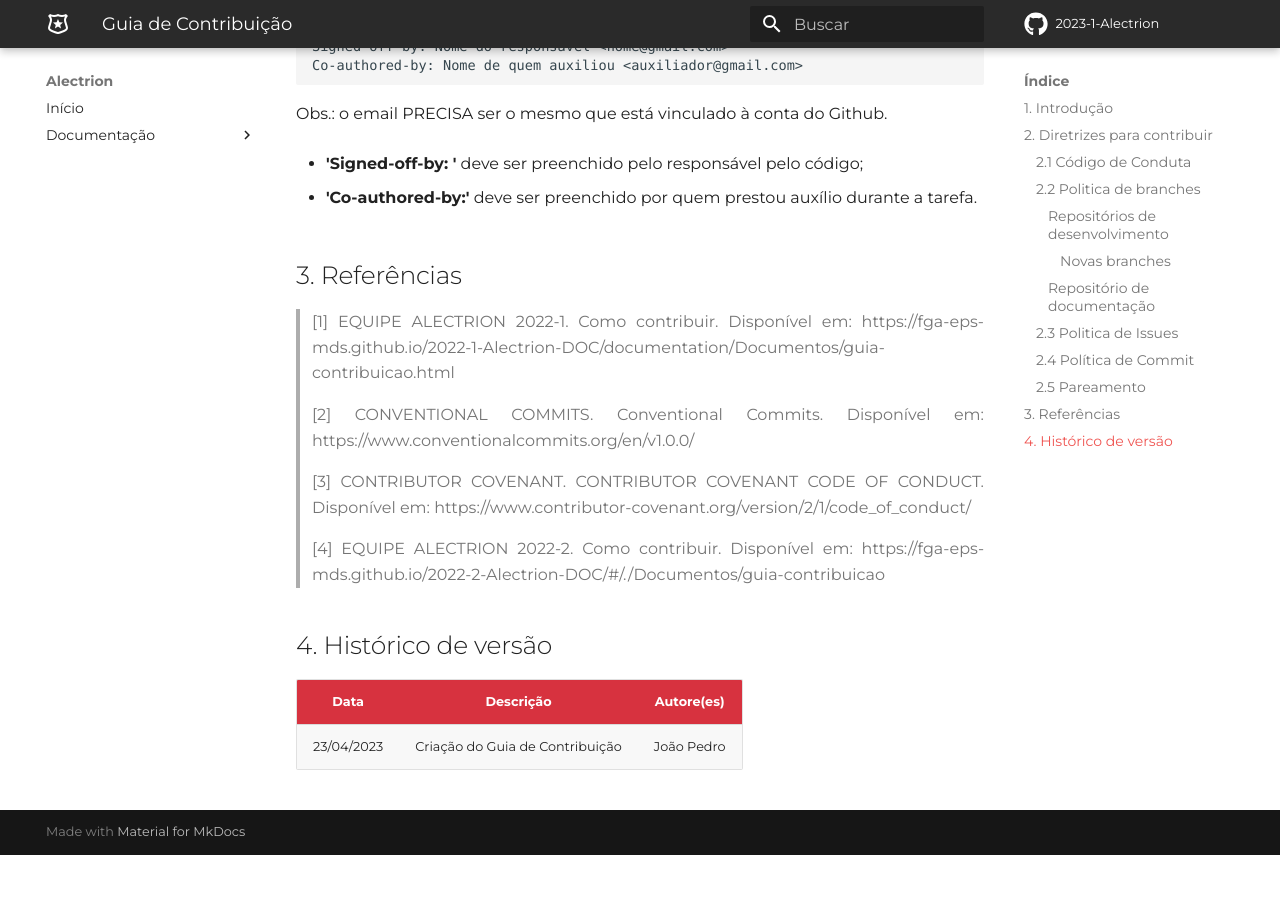
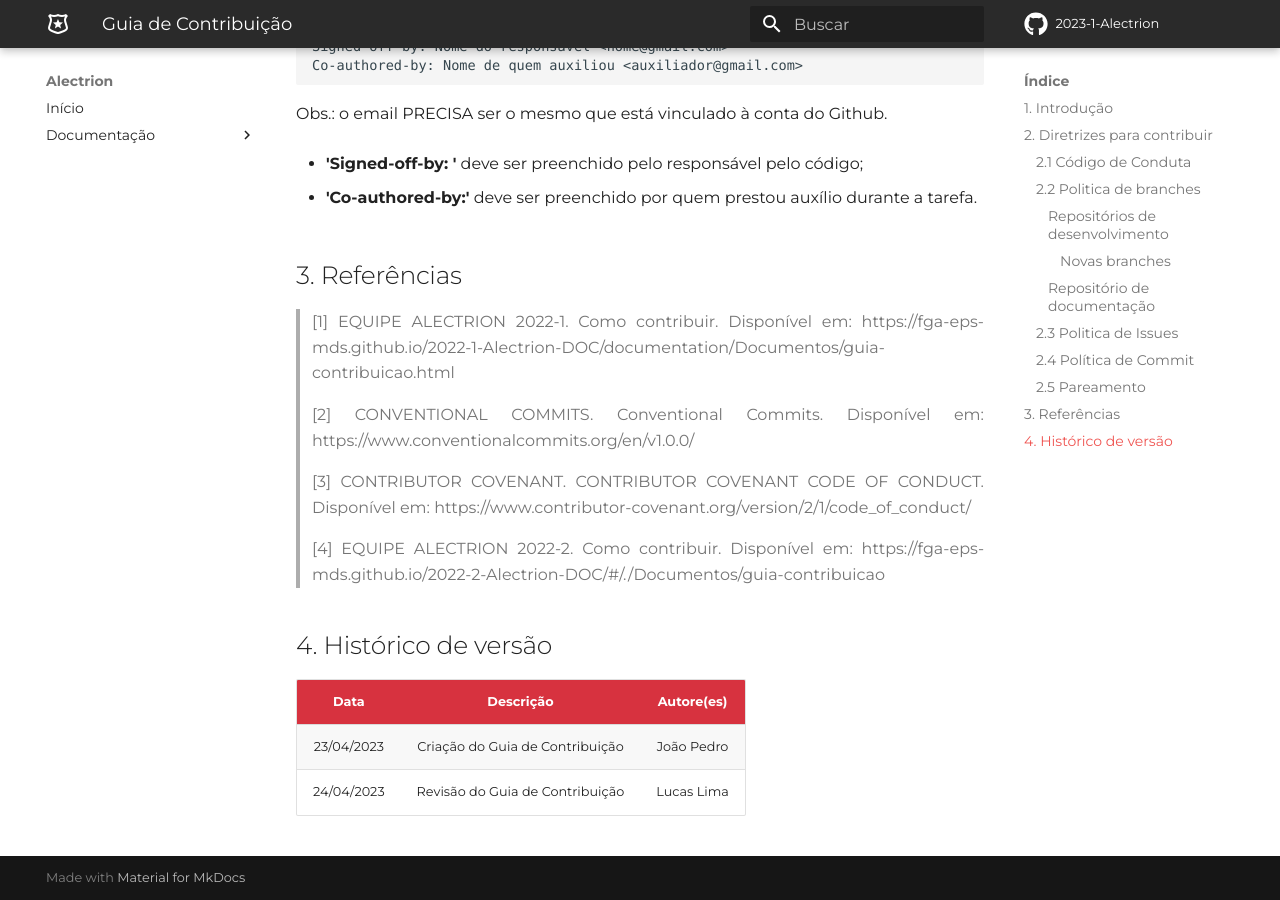
Before and after one commit to fga-eps-mds/2023-1-Alectrion-DOC, an MkDocs documentation site: the page built from docs/CONTRIBUTING.md, in a window 1280 px wide and 900 px high, scrolled down 1926 px. Built offline with MkDocs 1.6.1 and Material for MkDocs 9.7.7, drawn with Linux system fonts in a browser that asks for light colours; some web fonts are replaced; comment, search, counter and statistics services are not loaded; before the commit the page ends 2781 px from its top, so only the background shows below that.

Commit message:
#16 fix: correcao do merge realizado do guia de contribuicao

```diff
--- a/docs/CONTRIBUTING.md
+++ b/docs/CONTRIBUTING.md
@@ -93,3 +93,4 @@ Obs.: o email PRECISA ser o mesmo que está vinculado à conta do Github.
 |**Data**|**Descrição**|**Autore(es)**|
 |--------|-------------|--------------|
 |23/04/2023| Criação do Guia de Contribuição | João Pedro |
+|24/04/2023| Revisão do Guia de Contribuição | Lucas Lima |
```
